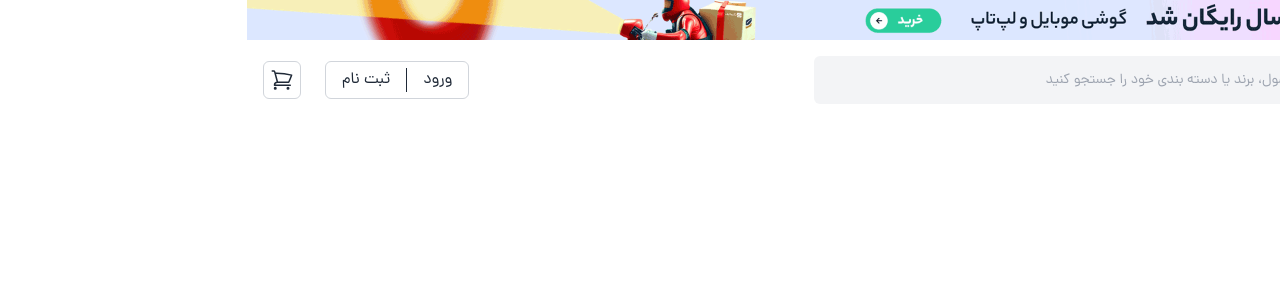
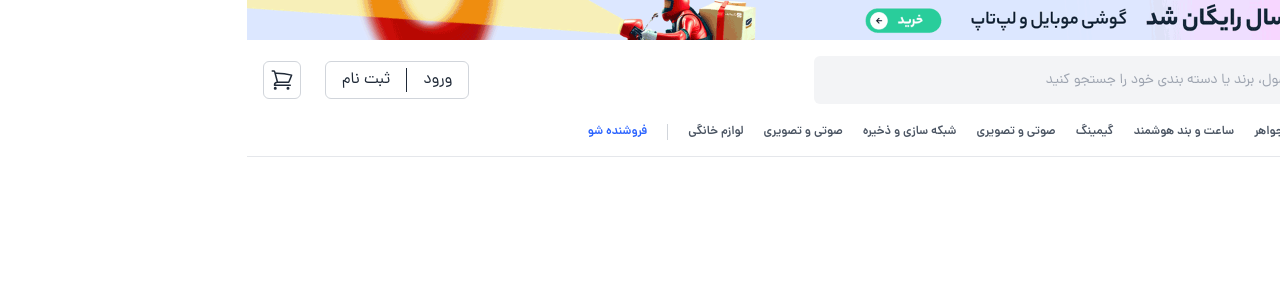
Before and after one commit to rezaeiar/lunakala, a Next.js app: page / in a window 1280 px wide. Shown: the top 300 px of the page. Built offline with nearby package versions, Linux system fonts and the light colour scheme.

Commit message:
feat: Desktop menu development

```diff
--- a/app/_components/modules/DesktopSearchBox/DesktopSearchBox.tsx
+++ b/app/_components/modules/DesktopSearchBox/DesktopSearchBox.tsx
@@ -4,9 +4,10 @@ import React, { useState } from 'react'
 export default function DesktopSearchBox() {
 
     const [isFoucs, setIsFoucs] = useState(false)
+    const [searchedValue, setSearchedValue] = useState("")
     return (
         <div className={`${isFoucs ? 'before:visible before:opacity-100' : 'before:invisible before:opacity-0'} before:content-[''] before:absolute before:transition-all before:h-full before:w-full before:bg-black/20 before:top-0 before:left-0 before:z-10 hidden md:block`}>
-            <div className={`${isFoucs ? 'bg-white': 'bg-gray-100'} transition-colors flex w-[340px] lg:w-[540px] rounded-md h-10 lg:h-12 relative z-30`}>
+            <div className={`${isFoucs ? 'bg-white' : 'bg-gray-100'} transition-colors flex w-[340px] lg:w-[540px] rounded-md h-10 lg:h-12 relative z-30`}>
                 <div className="h-full aspect-square flex items-center justify-center">
                     <svg xmlns="http://www.w3.org/2000/svg" fill="none" viewBox="0 0 24 24" strokeWidth={1.5} stroke="currentColor" className="size-5 lg:size-6 text-gray-400">
                         <path strokeLinecap="round" strokeLinejoin="round" d="m21 21-5.197-5.197m0 0A7.5 7.5 0 1 0 5.196 5.196a7.5 7.5 0 0 0 10.607 10.607Z" />
@@ -17,11 +18,14 @@ export default function DesktopSearchBox() {
                     className='h-full grow bg-transparent outline-none font-dana text-gray-400 z-40 text-xs lg:text-sm'
                     onFocus={() => setIsFoucs(true)}
                     onBlur={() => setIsFoucs(false)}
+                    onChange={e => setSearchedValue(e.target.value)}
+                    value={searchedValue}
                     placeholder='محصول، برند یا دسته بندی خود را جستجو کنید'
                 />
-                <div className="h-20 w-full absolute top-12 lg:top-14 bg-white cursor-pointer z-30 rounded-md">
-
-                </div>
+                {
+                    isFoucs &&
+                    <div className="h-20 w-full absolute top-12 lg:top-14 bg-white cursor-pointer z-30 rounded-md"></div>
+                }
             </div>
         </div>
     )
--- a/app/_components/modules/Header/Header.tsx
+++ b/app/_components/modules/Header/Header.tsx
@@ -5,7 +5,7 @@ import NavigationBar from '../NavigationBar/NavigationBar'
 export default function Header() {
     return (
         <header>
-            <div className="">
+            <div>
                 <FestivalBanner />
                 <NavigationBar />
             </div>
--- a/app/_components/modules/MobileSearchBox/MobileSearchBox.tsx
+++ b/app/_components/modules/MobileSearchBox/MobileSearchBox.tsx
@@ -6,7 +6,7 @@ import SearchedItem from '../SearchedItem/SearchedItem'
 export default function MobileSearchBox() {
 
     const [isFoucs, setIsFoucs] = useState(false)
-    const [searchedValue, setSearchedValue] = useState("خیار")
+    const [searchedValue, setSearchedValue] = useState("")
     return (
         <div className={`${isFoucs ? "bg-white fixed top-0 left-0 w-full h-full p-4" : ''} flex flex-col gap-4 md:hidden grow divide-y`}>
             <div className="flex items-center gap-2 w-full h-fit">
--- a/app/_components/modules/NavigationBar/NavigationBar.tsx
+++ b/app/_components/modules/NavigationBar/NavigationBar.tsx
@@ -5,7 +5,7 @@ import MobileSearchBox from '../MobileSearchBox/MobileSearchBox'
 
 export default function NavigationBar() {
     return (
-        <div className='pt-3 md:pt-4'>
+        <div className='py-3 md:py-4 border-b '>
             <div className="container">
                 <div className="flex flex-col gap-3">
                     <div className="flex justify-between items-center">
@@ -63,6 +63,44 @@ export default function NavigationBar() {
                         </Link>
                     </div>
                 </div>
+                <ul className="hidden lg:flex pt-5 items-center gap-5 font-dana font-semibold text-gray-600 text-xs">
+                    <li>
+                        موبایل
+                    </li>
+                    <li>
+                        لپتاپ
+                    </li>
+                    <li>
+                        هدفون
+                    </li>
+                    <li>
+                        تبلت
+                    </li>
+                    <li>
+                        طلا و جواهر
+                    </li>
+                    <li>
+                        ساعت و بند هوشمند
+                    </li>
+                    <li>
+                        گیمینگ
+                    </li>
+                    <li>
+                        صوتی و تصویری
+                    </li>
+                    <li>
+                        شبکه سازی و ذخیره
+                    </li>
+                    <li>
+                        صوتی و تصویری
+                    </li>
+                    <li>
+                        لوازم خانگی
+                    </li>
+                    <Link href='' className='text-primary ps-5 border-s border-gray-300'>
+                        فروشنده شو
+                    </Link>
+                </ul>
             </div>
         </div>
     )
```
